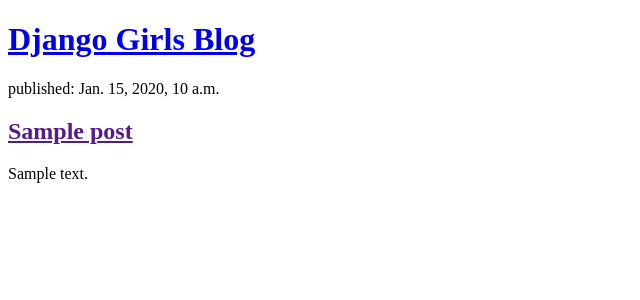
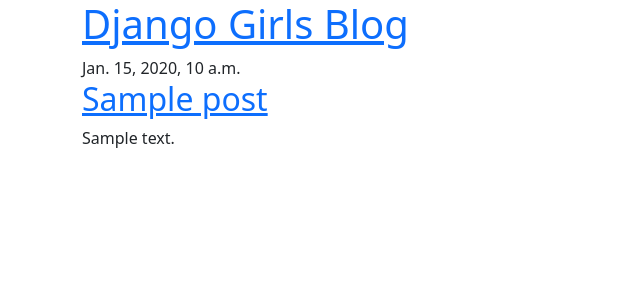
Before and after one commit to Sheharyar123/my_first_blog, a Django app: page / in a window 1280 px wide. Shown: the top 300 px of the page, without its empty margins (0-640 px from the left). Run offline with Django 4.2, Linux system fonts and the light colour scheme; tables that the repository leaves empty hold one stand-in row (values such as "Sample post").

Commit message:
Added new files

```diff
--- a/blog/urls.py
+++ b/blog/urls.py
@@ -2,5 +2,6 @@ from django.urls import path
 from . import views
 
 urlpatterns = [
-    path('', views.post_list, name='post_list')
+    path('', views.post_list, name='post_list'),
+    path('post/<int:pk>', views.post_detail, name='post_detail')
 ]
--- a/blog/views.py
+++ b/blog/views.py
@@ -1,4 +1,4 @@
-from django.shortcuts import render
+from django.shortcuts import render, get_object_or_404
 from .models import Post
 from django.utils import timezone
 
@@ -7,3 +7,7 @@ from django.utils import timezone
 def post_list(request):
     posts = Post.objects.filter(published_date__lte=timezone.now()).order_by('published_date')
     return render(request, 'post_list.html', {'posts': posts})
+
+def post_detail(request, pk):
+    post = get_object_or_404(Post, pk=pk)
+    return render(request, 'post_detail.html', {'post': post})
--- a/mysite/settings.py
+++ b/mysite/settings.py
@@ -125,4 +125,7 @@ STATIC_URL = 'static/'
 
 DEFAULT_AUTO_FIELD = 'django.db.models.BigAutoField'
 
-STATIC_ROOT = BASE_DIR / 'static'
+STATICFILES_DIRS = [
+    BASE_DIR / "static",
+    '/var/www/static/',
+]
--- /dev/null
+++ b/templates/base.html
@@ -0,0 +1,27 @@
+{% load static %}
+<!DOCTYPE html>
+<html>
+
+<head>
+    <title>Shery's Blog</title>
+    <link rel="stylesheet" href="https://cdn.jsdelivr.net/npm/bootstrap@5.1.3/dist/css/bootstrap.min.css" integrity="sha384-1BmE4kWBq78iYhFldvKuhfTAU6auU8tT94WrHftjDbrCEXSU1oBoqyl2QvZ6jIW3" crossorigin="anonymous">
+    <link rel="stylesheet" href="{% static 'css/blog.css' %}">
+    <link href="//fonts.googleapis.com/css?family=Lobster&subset=latin,latin-ext" rel="stylesheet" type="text/css">
+</head>
+
+<body>
+    <header class="page-header">
+        <div class="container">
+            <h1><a href="/">Django Girls Blog</a></h1>
+        </div>
+    </header>
+    <main class="container">
+        <div class="row">
+            <div class="col">
+                {% block content %} {% endblock content %}
+            </div>
+        </div>
+    </main>
+</body>
+
+</html>
--- a/templates/post_list.html
+++ b/templates/post_list.html
@@ -1,21 +1,9 @@
-<!DOCTYPE html>
-<html>
-
-<head>
-    <title>Shery's Blog</title>
-</head>
-
-<body>
-    <header>
-        <h1><a href="/">Django Girls Blog</a></h1>
-    </header>
-    {% for post in posts %}
-    <article>
-        <time>published: {{ post.published_date }}</time>
-        <h2><a href="">{{ post.title }}</a></h2>
-        <p>{{ post.text|linebreaksbr }}</p>
-    </article>
-    {% endfor %}
-</body>
-
-</html>
+{% extends 'base.html' %} {% block content %} {% for post in posts %}
+<article class="post">
+    <time class="date">
+            {{ post.published_date }}
+        </time>
+    <h2><a href="{% url 'post_detail' pk=post.pk %}">{{ post.title }}</a></h2>
+    <p>{{ post.text|linebreaksbr }}</p>
+</article>
+{% endfor %} {% endblock content %}
```
Also changed, not shown: templates/post_detail.html (added, +10 -0 lines).
